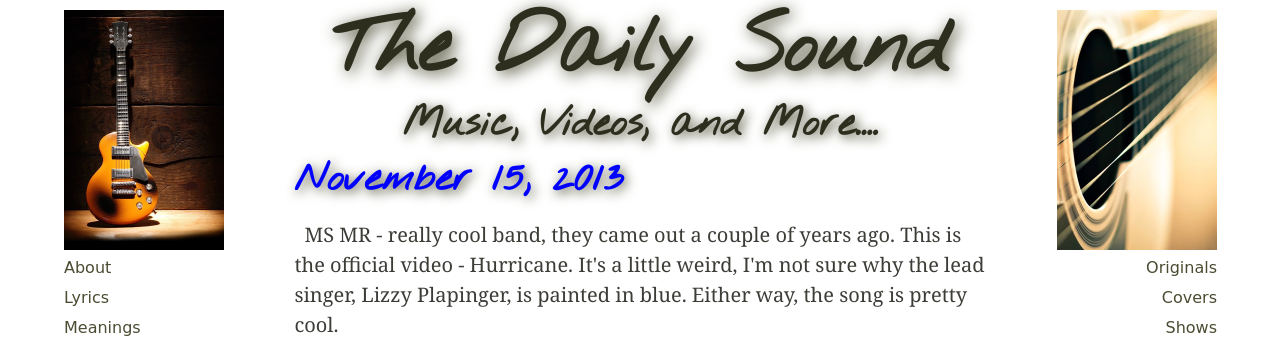
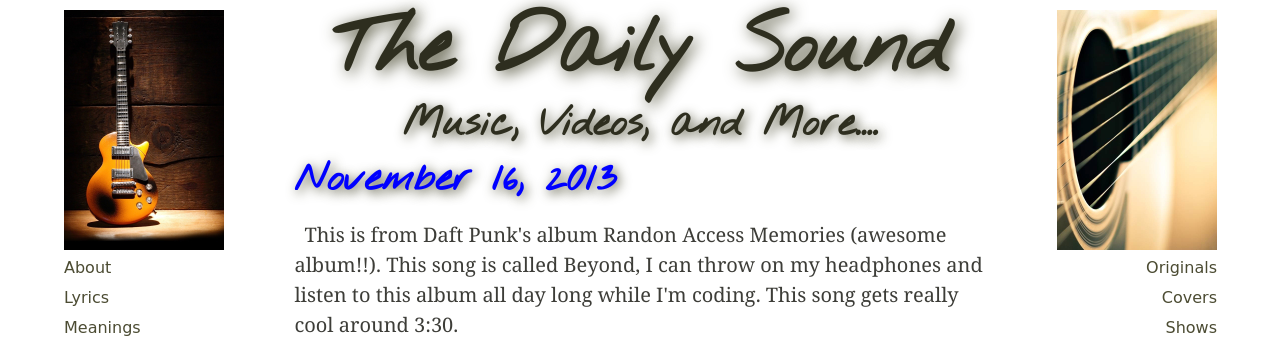
Before and after one commit to ajmatic/AJMatic_music, a PHP site: page /dailysound.html in a window 1280 px wide. Shown: the top 337 px of the page. Run offline with PHP 8.4, Linux system fonts and the light colour scheme; some web fonts are replaced.

Commit message:
added blog post

```diff
--- a/css/site.css
+++ b/css/site.css
@@ -209,10 +209,6 @@ h3 {
 	padding-bottom: 1.5rem;
 }
 
-#lyrichead {
-	text-align: left;
-	text-indent: -1.5rem;
-}
 
 #soundhead {
 	text-align: left;
--- a/dailysound.html
+++ b/dailysound.html
@@ -34,6 +34,11 @@
 			<section id="sect">
 				<article id="text">
 					<div id="daily">
+						<h2 id="soundhead">November 16, 2013</h2>
+						<p>
+							This is from Daft Punk's album Randon Access Memories (awesome album!!). This song is called Beyond, I can throw on my headphones and listen to this album all day long while I'm coding. This song gets really cool around 3:30.
+						</p>
+						<iframe width="420" height="236" src="//www.youtube.com/embed/HvR9-LniaPM?list=FLMOFx7vhR0C7n_F8podQaSQ" frameborder="0" allowfullscreen></iframe>
 						<h2 id="soundhead">November 15, 2013</h2>
 						<p>
 							MS MR - really cool band, they came out a couple of years ago. This is the official video - Hurricane. It's a little weird, I'm not sure why the lead singer, Lizzy Plapinger, is painted in blue. Either way, the song is pretty cool.
```
